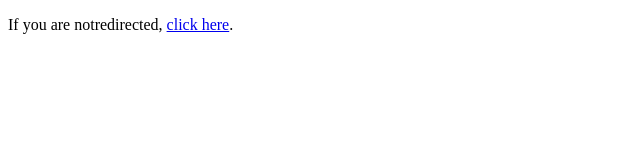
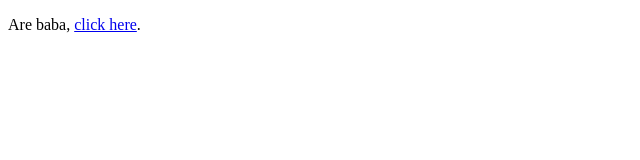
Before and after one commit to sayavaithy/Test, a plain HTML site: page index.html in a window 1280 px wide. Shown: the whole page, without its empty margins (0-640 px from the left). Drawn offline with Linux system fonts and the light colour scheme.

Commit message:
Update index.html

```diff
--- a/index.html
+++ b/index.html
@@ -23,7 +23,7 @@
     </script>
 </head>
 <body>
-    <p>If you are notredirected, <a href="ola://book?pickup_lat=19.044486760404933&pickup_lng=73.06218004565669&drop_lat=19.02546184001994&drop_lng=73.04971316247656
+    <p>Are baba, <a href="ola://book?pickup_lat=19.044486760404933&pickup_lng=73.06218004565669&drop_lat=19.02546184001994&drop_lng=73.04971316247656
 ">click here</a>.</p>
 </body>
 </html>
```
